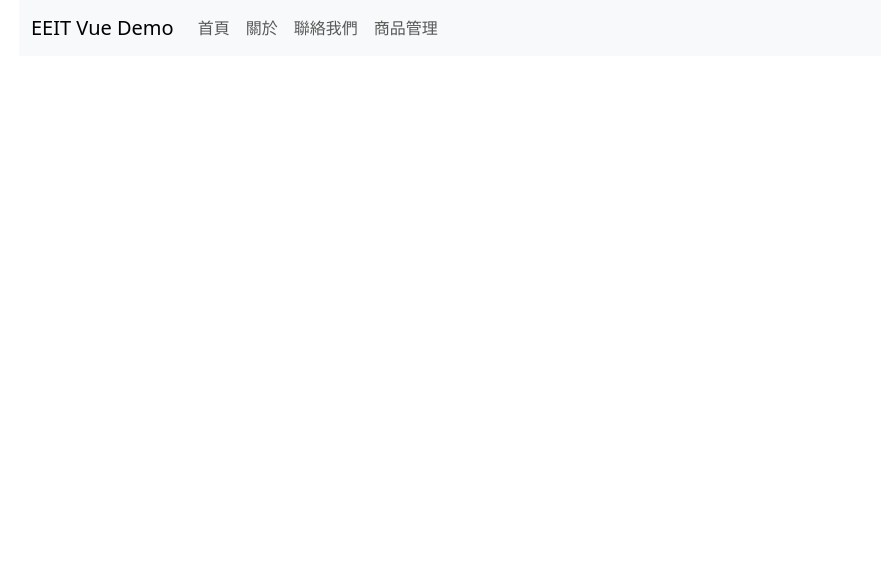
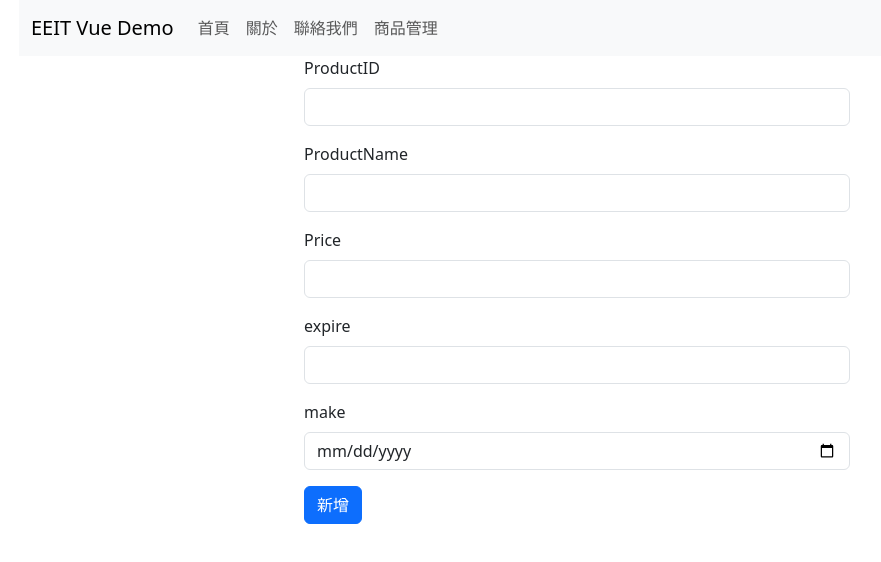
Before and after one commit to HsiaoHungWang/vue-eeit, a Vue app: page /products/add in a window 1280 px wide. Shown: the top 562 px of the page, without its empty margins (63-944 px from the left). Built offline with nearby package versions, Linux system fonts and the light colour scheme.

Commit message:
完整範例更新

```diff
--- a/src/App.vue
+++ b/src/App.vue
@@ -1,22 +1,19 @@
 <script setup>
 import 'bootstrap/dist/css/bootstrap.min.css'
-
-import Navbar from './components/Navbar.vue';
-
-
+import 'bootstrap/dist/js/bootstrap.js'
+import 'bootstrap-icons/font/bootstrap-icons.css'
+import Navbar from './components/Navbar.vue'
 
 </script>
 
 <template>
-<div class="container">
-  <Navbar></Navbar>
-  <div class="mt-3">
-     <router-view></router-view>
+  <div class="container">
+   <Navbar></Navbar>
+   <router-view></router-view>
   </div>
-
-</div>
 
 </template>
 
 <style scoped>
+
 </style>
--- /dev/null
+++ b/src/components/PageSize.vue
@@ -0,0 +1,24 @@
+<template>
+      <select class="form-select" @change="changeHandler" v-model="rows">
+        <option value=0 selected>全部</option>
+        <option value=3>每頁 3 筆資料</option>
+        <option value=5>每頁 5 筆資料</option>
+        <option value=10>每頁 10 筆資料</option>
+</select>
+
+</template>
+
+<script setup>
+import {ref} from 'vue'
+const rows = ref(0)
+const emit = defineEmits(["PageSizeChange"])
+
+    const changeHandler = ()=>{
+        console.log(rows.value)
+        emit("PageSizeChange",rows.value)
+    }
+</script>
+
+<style>
+
+</style>
--- /dev/null
+++ b/src/models/Product.js
@@ -0,0 +1,9 @@
+const product = {
+    "price":"",
+    "expire":"",
+    "name":"",
+    "id":"",
+    "make":""
+}
+
+export default product
--- a/src/router.js
+++ b/src/router.js
@@ -1,35 +1,46 @@
-import { createWebHistory, createRouter} from 'vue-router'
-import Home from './views/Home.vue'
-import About from './views/About.vue'
-import Contact from './views/Contact.vue'
-import Products from './views/Products.vue'
-
-const routers = [
+import {createRouter, createWebHistory} from 'vue-router'
+import Home from './views/Home.vue';
+import About from './views/About.vue';
+import Contact from './views/Contact.vue';
+import Products from './views/Products.vue';
+import Add from './views/Add.vue';
+import Edit from './views/Edit.vue';
+const routes = [
     {
-        //http://localhost/ => Home　Component
-        path:"/",
+        //http://localhost/
+        path:'/',
         component:Home
     },
     {
-        //http://localhost/about => About Component
-        path:"/about",
+        //http://localhost/about
+        path:'/about',
         component:About
     },
     {
-         //http://localhost/contact => Contact Component
-         path:"/contact",
-         component:Contact
+        //http://localhost/contact
+        path:'/contact',
+        component:Contact
     },
     {
-         //http://localhost/products => Products Component
-         path:"/products",
-         component:Products
+        //http://localhost/products
+        path:'/products',
+        component:Products
+    },
+    {
+        //http://localhost/products/add
+        path:'/products/add',
+        component:Add
+    },
+    {
+        //http://localhost/products/edit/1
+        path:'/products/edit/:id',
+        component:Edit
     }
 ]
 
 const router = createRouter({
     history:createWebHistory(),
-    routes:routers
+    routes
 })
 
 export default router
--- /dev/null
+++ b/src/views/Add.vue
@@ -0,0 +1,53 @@
+<template>
+  <div class="row">
+    <div class="col-3"></div>
+    <div class="col-6">
+      <div class="mb-3">
+        <label for="id" class="form-label">ProductID</label>
+        <input type="text" class="form-control" id="id" v-model="product.id" />
+      </div>
+      <div class="mb-3">
+        <label for="name" class="form-label">ProductName</label>
+        <input type="text" class="form-control" id="name" v-model="product.name" />
+      </div>
+      <div class="mb-3">
+        <label for="price" class="form-label">Price</label>
+        <input type="text" class="form-control" id="price" v-model="product.price" />
+      </div>
+      <div class="mb-3">
+        <label for="expire" class="form-label">expire</label>
+        <input type="text" class="form-control" id="expire" v-model="product.expire" />
+      </div>
+      <div class="mb-3">
+        <label for="make" class="form-label">make</label>
+        <input type="date" class="form-control" id="make" v-model="product.make" />
+      </div>
+
+      <button class="btn btn-primary" type="button" @click="addHandler">
+        新增
+      </button>
+    </div>
+    <div class="col-3"></div>
+  </div>
+</template>
+
+<script setup>
+import { ref } from 'vue';
+import axios from 'axios';
+import { useRouter } from 'vue-router';
+import Product from '../models/Product';
+const router = useRouter()
+const product = ref(Product)
+const addHandler = async () => {
+    const API_URL = `${import.meta.env.VITE_API_JAVAURL}products/`
+    const response = await axios.post(API_URL, product.value)
+    if (response.data.success) {
+        alert(response.data.message)
+        router.push('/products');
+    }
+}
+
+</script>
+
+<style>
+</style>
--- /dev/null
+++ b/src/views/Edit.vue
@@ -0,0 +1,67 @@
+<template>
+       <div class="row">
+    <div class="col-3"></div>
+    <div class="col-6">
+      <div class="mb-3">
+        <label for="id" class="form-label">ProductID</label>
+        <input type="text" class="form-control" id="id" v-model="product.id" />
+      </div>
+      <div class="mb-3">
+        <label for="name" class="form-label">ProductName</label>
+        <input type="text" class="form-control" id="name" v-model="product.name" />
+      </div>
+      <div class="mb-3">
+        <label for="price" class="form-label">Price</label>
+        <input type="text" class="form-control" id="price" v-model="product.price" />
+      </div>
+      <div class="mb-3">
+        <label for="expire" class="form-label">expire</label>
+        <input type="text" class="form-control" id="expire" v-model="product.expire" />
+      </div>
+      <div class="mb-3">
+        <label for="make" class="form-label">make</label>
+        <input type="date" class="form-control" id="make" v-model="product.make" />
+      </div>
+
+      <button class="btn btn-secondary" type="button" @click="updateHandler">
+        修改
+      </button>
+    </div>
+    <div class="col-3"></div>
+  </div>
+</template>
+
+<script setup>
+ import { ref } from 'vue';
+import axios from 'axios';
+import { useRouter, useRoute } from 'vue-router';
+import Product from '../models/Product';
+const route = useRoute()
+const router = useRouter()
+const product = ref(Product)
+
+const loadData = async () => {
+    const id = route.params.id      //讀取 id 參數的值
+    const API_URL = `${import.meta.env.VITE_API_JAVAURL}products/${id}`
+    const { data } = await axios.get(API_URL)
+   product.value = data.list[0]
+}
+
+
+const updateHandler = async () => {
+    const API_URL = `${import.meta.env.VITE_API_JAVAURL}products/${product.value.id}`
+    const response = await axios.put(API_URL, product.value)
+    if (response.data.success) {
+        alert(response.data.message)
+        router.push('/products');
+    }
+}
+
+
+loadData()
+
+</script>
+
+<style>
+
+</style>
--- a/src/views/Products.vue
+++ b/src/views/Products.vue
@@ -1,93 +1,112 @@
 <template>
-       <h2>商品管理品頁</h2>
-       <div class="row">
-<div class="col-3"></div>
+  <h2>Product List</h2>
+  <RouterLink class="btn btn-primary mb-3" to="/products/add"><i class="bi bi-person-add"></i> 新增</RouterLink>
+  <div class="row mb-3">
+    <div class="col-3"><PageSize @pageSizeChange="changeHandler"></PageSize></div>
     <div class="col-6"></div>
-<div class="col-3">
-<SearchTextBox @searchInput="inputHandler"></SearchTextBox>
+    <div class="col-3"><SearchTextBox @searchInput="inputHandler"></SearchTextBox></div>
   </div>
-</div>
-
   <table class="table table-bordered">
     <thead>
       <tr>
-                <th>產品編號</th>
+        <th>產品編號 <i class="bi" :class="{ 'bi-sort-up': datas.sortOrder === 'asc', 'bi-sort-down': datas.sortOrder === 'desc' }"  @click="sortHandler('id')"></i>
+</th>
         <th>產品名稱</th>
         <th>產品價格</th>
         <th>製造日期</th>
+        <th>編輯</th>
       </tr>
     </thead>
     <tbody>
-            <tr v-for="{id, name, price, make} in products" :key="id">
-                <td>{{ id  }}</td>
-                <td>{{ name  }}</td>
-                <td>{{ price  }}</td>
+      <tr v-for="{ id, name, price, make } in products" :key="id">
+        <td>{{ id }}</td>
+        <td>{{ name }}</td>
+        <td>{{ price }}</td>
         <td>{{ make }}</td>
+        <td>
+            <RouterLink class="btn btn-secondary me-3" :to="'/products/edit/' + id"><i class="bi bi-pencil-fill"></i> 修改</RouterLink>
+            <button class="btn btn-danger" @click="deleteHandler(id)"><i class="bi bi-trash-fill"></i> 刪除</button>
+        </td>
       </tr>
     </tbody>
   </table>
-<Paging :pages="totalPages" :thePage="datas.start+1"
- @abcClick="clickHandler"></Paging>
+  <Paging :totalPages="totalPages" :thePage="datas.start + 1" @childClick="clickHandler"></Paging>
+  <!--
+  <nav aria-label="Page navigation example">
+  <ul class="pagination">
+    <li class="page-item" @click="clickHandler(value)" v-for="(value, index) in totalPages" :key="index"><a :class="{'page-link':true,'currentPage':datas.start+1===value}">{{ value }}</a></li>
+
+  </ul>
+</nav>-->
 </template>
 
 <script setup>
-    import axios from 'axios'
-    import {ref, reactive} from 'vue'
-    import Paging from  '../components/Paging.vue'
-    import SearchTextBox from '../components/SearchTextBox.vue'
+import { ref, reactive } from "vue";
+import axios from "axios";
+import Paging from "../components/Paging.vue";
+import SearchTextBox from "../components/SearchTextBox.vue";
+import PageSize from "../components/PageSize.vue";
+const products = ref([]);
+const totalPages = ref(0);
+const datas = reactive({
+  start: 0,
+  rows: 0,
+  name: "",
+  sortOrder: "asc",
+  sortType: "id",
+});
+const URL = import.meta.env.VITE_API_JAVAURL;
+const loadProducts = async () => {
+  const URLAPI = `${URL}products/find`;
+  const response = await axios.post(URLAPI, datas);
+  console.log(response.data)
+  //取得所有商品放進products變數
+  products.value = response.data.list;
 
-    //GET http://172.18.105.194:8080    /pages/ajax/products/1
-    //取得環境變數中的資料
-    const url = import.meta.env.VITE_API_JAVAURL
-    const product = ref({})
-    const products = ref([])
-    const totalPages = ref(0)  //總共有幾頁
-    const datas = reactive({
-        "start" :0,
-        "rows" : 4,
-        "name":"",
-        "sortOrder":"asc",
-        "sortType":"id"
-        })
+  //計算總共幾頁
+ totalPages.value = +datas.rows === 0 ? 1 : Math.ceil(response.data.count / datas.rows)
+};
 
-    //分頁按鈕
-    const clickHandler = page => {
+//paging 由子元件觸發
+const clickHandler = page =>{
     datas.start = page - 1
     loadProducts()
 }
 
-    //關鍵字搜尋
-//由 SearchTextBox Child Component 引發
-const inputHandler = value => {
+//搜尋
+const inputHandler = value =>{
     datas.name = value
     datas.start = 0
     loadProducts()
 }
 
-
-    const loadProducts = async()=>{
-        const response = await axios.post(`${url}/products/find`, datas)
-        products.value = response.data.list
-
-        //計算總共有幾頁
-        totalPages.value = datas.rows == 0 ? 1 : Math.ceil(response.data.count / datas.rows)
-        console.log(totalPages.value)
+//一頁幾筆資料
+const changeHandler = value => {
+    datas.rows = value
+    datas.start = 0
+    console.log("pagesize：",datas)
+    loadProducts()
 }
 
+//排序
+const sortHandler = type => {
+    datas.sortOrder = datas.sortOrder === "asc" ? "desc" : "asc"
+    datas.sortType = type
     loadProducts()
+}
 
-
-
-    // const loadProduct = async()=>{
-    //   const response = await axios.get(`${url}/products/1`)
-    //   //console.log(response)
-    //   //console.log(response.data)
-    //   //console.log(response.data.list[0].name)
-    //   product.value = response.data.list[0]
-    //   console.log(product.value)
-    // }
-
-    // loadProduct()
+//刪除
+const deleteHandler = async(id) =>{
+    if(window.confirm("真的要刪除嗎?")){
+        const URLAPI = `${URL}products/${id}`;
+       const response = await axios.delete(URLAPI);
+       if(response.data.success){
+        alert(response.data.message)
+        loadProducts()
+       }
+    }
+}
+loadProducts();
 </script>
 
 <style scoped>
```
Also changed, not shown: 1 other file (tests, documents, lock files or other folders). Lines whose indentation alone changed are shown as unchanged.
